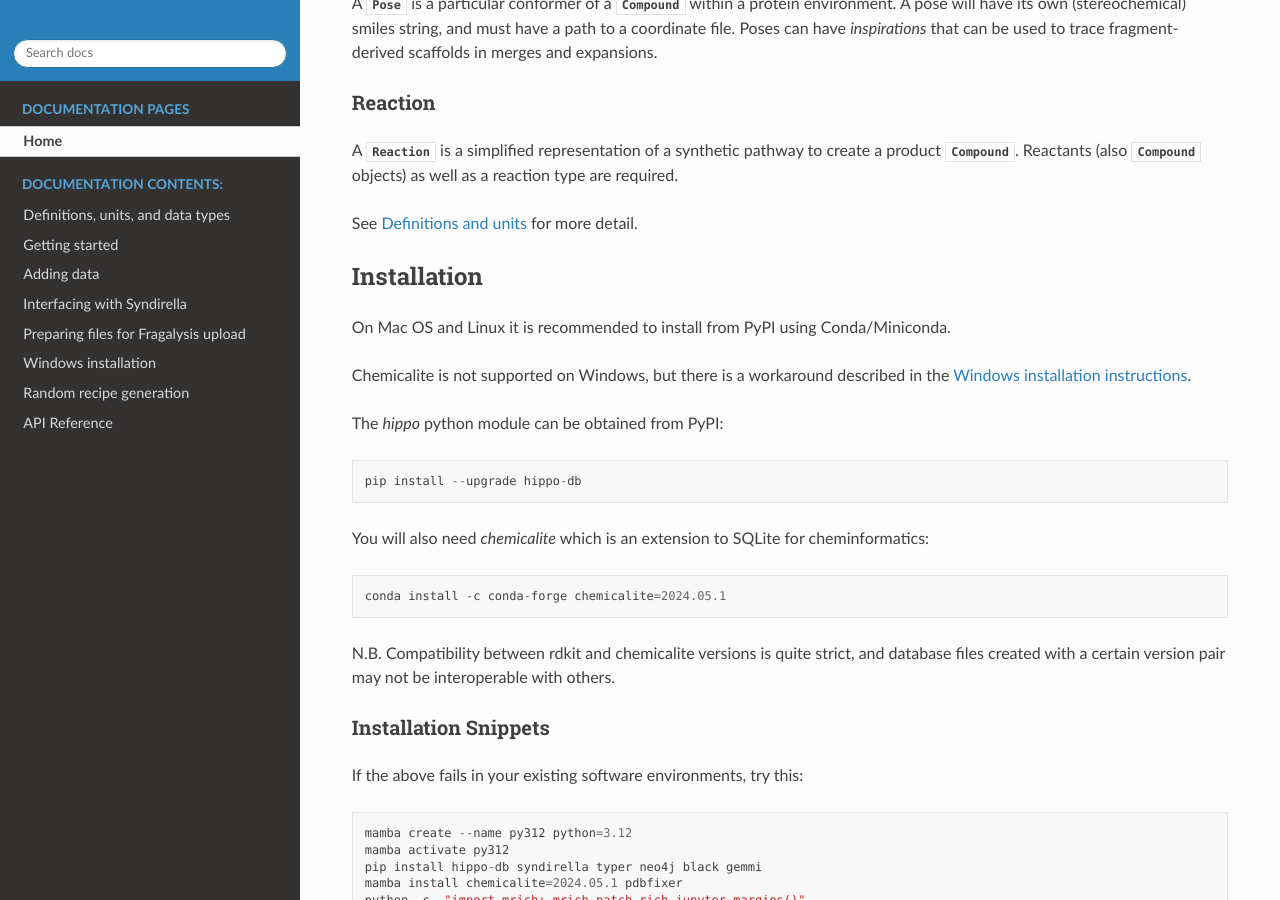
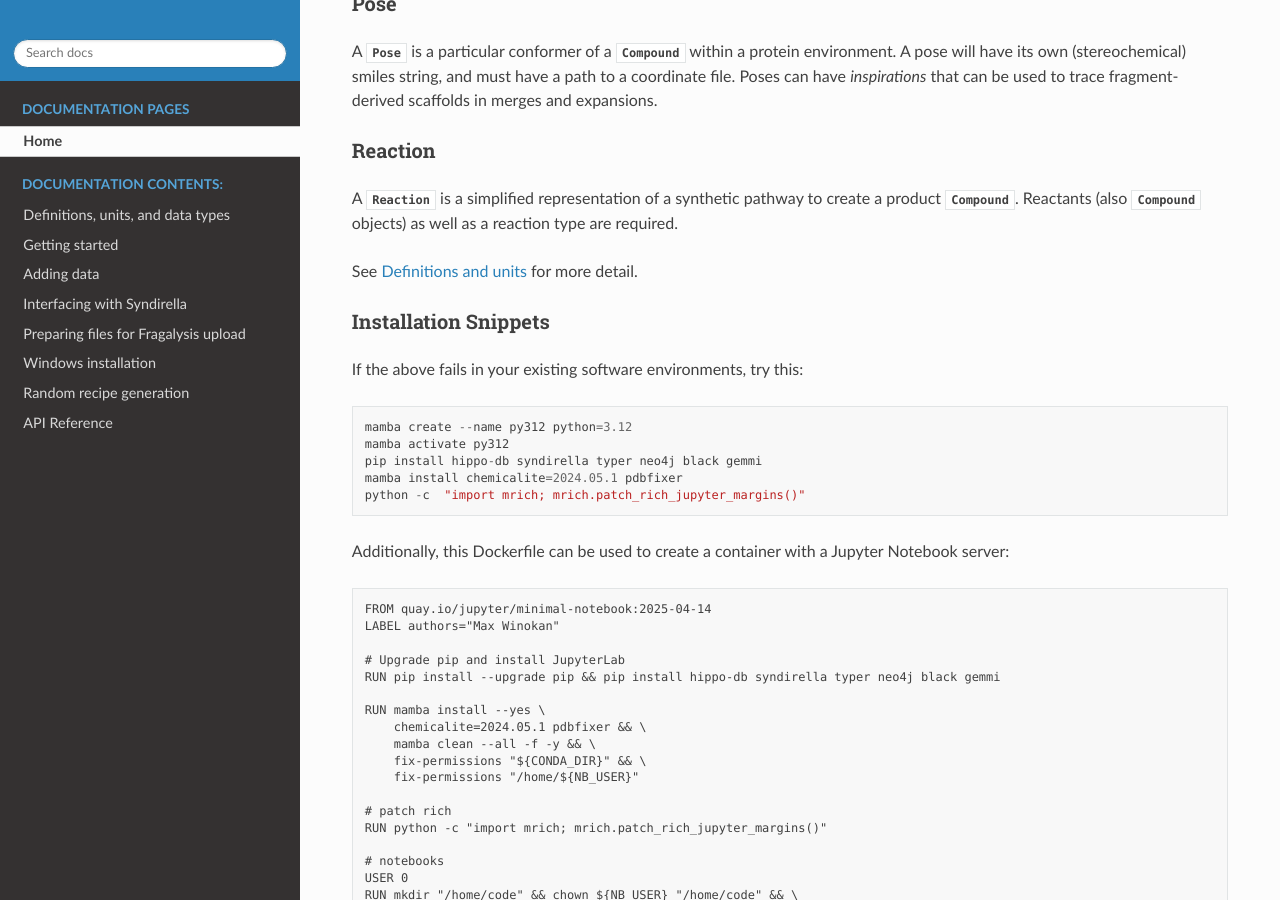
Before and after one commit to mwinokan/HIPPO, a Sphinx documentation site: the page built from docs/source/index.rst, in a window 1280 px wide and 900 px high, scrolled down 1580 px. Built offline with Sphinx 7.4.7 and the Read the Docs theme 3.1.0, drawn with Linux system fonts in a browser that asks for light colours; pages that are not in the unit, such as notebooks, are missing from menus; some of the changed text lies outside the part shown.

Commit message:
Update installation docs

```diff
--- a/docs/source/index.rst
+++ b/docs/source/index.rst
@@ -88,27 +90,7 @@
 
 See :doc:`definitions` for more detail.
 
-
-Installation
-============
-
-On Mac OS and Linux it is recommended to install from PyPI using Conda/Miniconda.
-
-Chemicalite is not supported on Windows, but there is a workaround described in the :doc:`windows`.
-
-The `hippo` python module can be obtained from PyPI:
-
-::
-
-   pip install --upgrade hippo-db
-
-You will also need `chemicalite` which is an extension to SQLite for cheminformatics:
-
-::
-
-   conda install -c conda-forge chemicalite=2024.05.1
-
-N.B. Compatibility between rdkit and chemicalite versions is quite strict, and database files created with a certain version pair may not be interoperable with others.
+.. _installation-snippets:
 
 Installation Snippets
 ---------------------
```
Also changed, not shown: other parts of docs/source/index.rst (+3 -1 lines).
